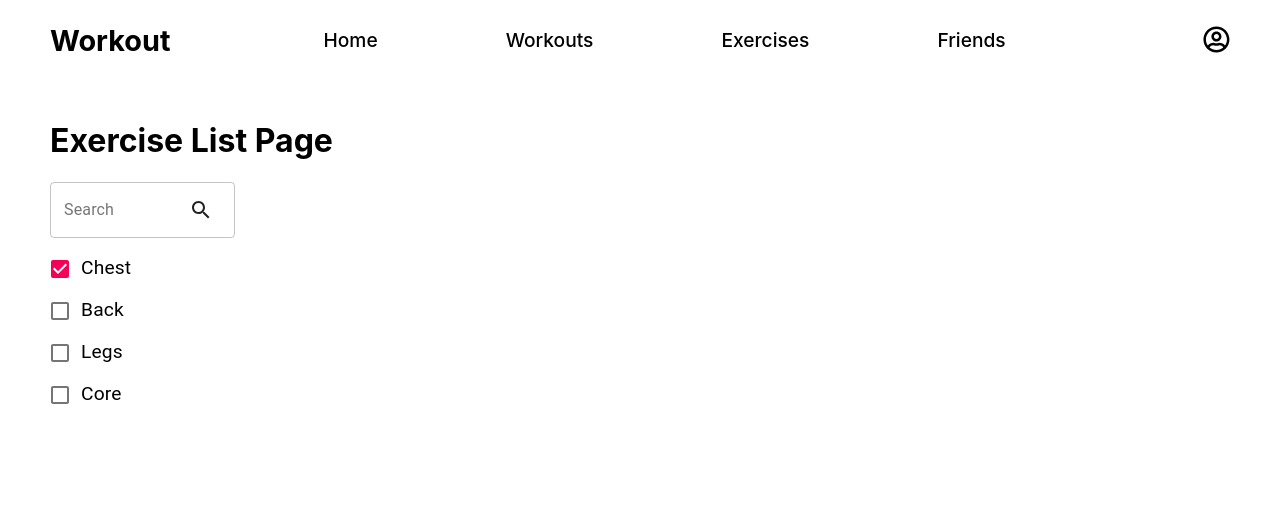
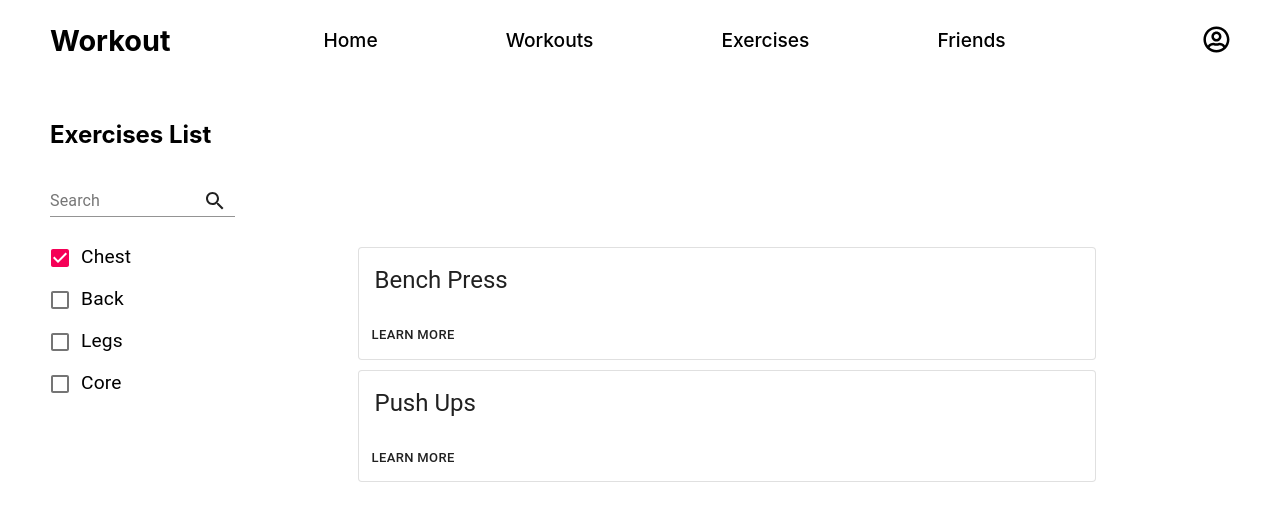
Before and after one commit to khaledelemam/WorkoutApp, a React (Create React App) app: page /ExerciseList in a window 1280 px wide. Both pictures are taken after a click on the label "Chest". Shown: the top 518 px of the page. Built offline with nearby package versions, Linux system fonts and the light colour scheme; the HTML template or start-up script is replaced by a standard one.

Commit message:
added exercise examples and cleaned layout

```diff
--- a/src/components/ExerciseList/index.css
+++ b/src/components/ExerciseList/index.css
@@ -1,10 +1,15 @@
 .screen{
     margin-left: 50px;
+
+
 }
 
 .search{
-  padding-bottom: 10px;
+  padding-bottom: 20px;
+
 }
+
+
 
 .MuiTextField-root{
     width: 15%;
@@ -14,3 +19,16 @@
 .label .MuiFormControlLabel-label{
     font-size: 1.2em;
   }
+
+
+  .grids{
+      margin-top: 10px;
+
+  }
+  .card{
+    background-color: #e6eeff;
+}
+
+.grid-align{
+    width: 60%;
+}
--- a/src/components/ExerciseList/index.js
+++ b/src/components/ExerciseList/index.js
@@ -7,27 +7,38 @@ import TextField from '@material-ui/core/TextField';
 import SearchIcon from '@material-ui/icons/Search';
 import InputAdornment from '@material-ui/core/InputAdornment';
 
+import {
+  Grid,
+  Typography,
+  Card,
+  CardContent,
+  CardActions,
+  Button
+} from "@material-ui/core";
+
 
 
 class ExerciseList extends React.Component{
+
+  constructor(props) {
+    super(props);
+    this.handleChange = this.handleChange.bind(this);
+    this.state = {checkedA: false,
+      checkedB: false,
+      checkedC: false,
+      checkedD: false};
+  }
+
+  handleChange(event) {
+
+    const target = event.target;
+    const value = target.type === 'checkbox' ? target.checked : target.value;
+    const name = target.name;
+    this.setState({[name]: value})
+
+  }
+
   render(){
-
-  const {checkedA,
-    checkedB,
-    checkedC,
-    checkedD,
-    handleChange} = this.props;
-
-
-  //   <TextField
-  //   className={classes.margin}
-  //   id="input-with-icon-textfield"
-  //   label="TextField"
-  //   InputProps={{
-  //     startAdornment: (
-  //       <InputAdornment position="start"> <SearchIcon /> </InputAdornment>),
-  //   }}
-  // />
 
     return (
       <div>
@@ -36,34 +47,184 @@ class ExerciseList extends React.Component{
        </div>
        <div className = 'screen'>
 
-        <h1>Exercise List Page</h1>
+        <h2>Exercises List </h2>
+
+        <Grid item  xs={12}>
         <form  className='search' noValidate autoComplete="off">
-        <TextField className='searchText'id="outlined-basic" label="Search" variant="outlined" InputProps={{
+        <TextField className='searchText'id="outlined-basic" label="Search"  InputProps={{
       endAdornment: (
         <InputAdornment > <SearchIcon /> </InputAdornment>),
     }} />
+
         </form>
+      </Grid>
+
+      <Grid container >
+
+      <Grid item xs={3} >
       <FormControlLabel className='label'
-        control={<Checkbox checked={checkedA} onChange={handleChange} name="checkedA"  />}
+        control={<Checkbox checked={this.state.checkedA} onChange={this.handleChange} name="checkedA"  />}
         label="Chest"
       />
       <br></br>
       <FormControlLabel className='label'
-        control={<Checkbox checked={checkedB} onChange={handleChange} name="checkedB" />}
+        control={<Checkbox checked={this.state.checkedB} onChange={this.handleChange} name="checkedB" />}
         label= 'Back'
       />
       <br></br>
       <FormControlLabel className='label'
-        control={<Checkbox checked={checkedC} onChange={handleChange} name="checkedC" />}
+        control={<Checkbox checked={this.state.checkedC} onChange={this.handleChange} name="checkedC" />}
         label= 'Legs'
       />
       <br></br>
       <FormControlLabel className='label'
-        control={<Checkbox checked={checkedD} onChange={handleChange} name="checkedD" />}
+        control={<Checkbox checked={this.state.checkedD} onChange={this.handleChange} name="checkedD" />}
         label= 'Core'
       />
+      </Grid>
 
-   </div>
+
+   <Grid className = "grid-align" >
+      {this.state.checkedA &&
+
+  <Grid item >
+    <Grid className = 'grids'>
+      <Card className = 'card' variant="outlined">
+        <CardContent >
+        <Typography variant="h5" component="h2">
+          Bench Press
+        </Typography>
+        </CardContent>
+        <CardActions>
+          <Button size="small">Learn More</Button>
+        </CardActions>
+      </Card>
+  </Grid>
+
+  <Grid className = 'grids'>
+      <Card className = 'card' variant="outlined">
+        <CardContent >
+        <Typography variant="h5" component="h2">
+          Push Ups
+        </Typography>
+        </CardContent>
+        <CardActions>
+          <Button size="small">Learn More</Button>
+        </CardActions>
+      </Card>
+  </Grid>
+  </Grid>
+
+}
+
+
+{this.state.checkedB &&
+
+    <Grid item >
+      <Grid className = 'grids'>
+        <Card className = 'card' variant="outlined">
+          <CardContent >
+          <Typography variant="h5" component="h2">
+            Barbell Rows
+          </Typography>
+          </CardContent>
+          <CardActions>
+            <Button size="small">Learn More</Button>
+          </CardActions>
+        </Card>
+    </Grid>
+
+
+    <Grid className = 'grids'>
+        <Card className = 'card' variant="outlined">
+          <CardContent >
+          <Typography variant="h5" component="h2">
+            Pull Ups
+          </Typography>
+          </CardContent>
+          <CardActions>
+            <Button size="small">Learn More</Button>
+          </CardActions>
+        </Card>
+    </Grid>
+    </Grid>
+
+
+  }
+
+{this.state.checkedC &&
+
+  <Grid item>
+    <Grid className = 'grids'>
+      <Card className = 'card' variant="outlined">
+        <CardContent >
+        <Typography variant="h5" component="h2">
+          Squats
+        </Typography>
+        </CardContent>
+        <CardActions>
+          <Button size="small">Learn More</Button>
+        </CardActions>
+      </Card>
+  </Grid>
+
+
+  <Grid className = 'grids'>
+      <Card className = 'card' variant="outlined">
+        <CardContent >
+        <Typography variant="h5" component="h2">
+          Lunges
+        </Typography>
+        </CardContent>
+        <CardActions>
+          <Button size="small">Learn More</Button>
+        </CardActions>
+      </Card>
+  </Grid>
+  </Grid>
+
+}
+
+{this.state.checkedD &&
+
+  <Grid item >
+    <Grid className = 'grids'>
+      <Card className = 'card' variant="outlined">
+        <CardContent >
+        <Typography variant="h5" component="h2">
+          Plank
+        </Typography>
+        </CardContent>
+        <CardActions>
+          <Button size="small">Learn More</Button>
+        </CardActions>
+      </Card>
+  </Grid>
+
+
+  <Grid className = 'grids'>
+      <Card className = 'card' variant="outlined">
+        <CardContent >
+        <Typography variant="h5" component="h2">
+          Crunch
+        </Typography>
+        </CardContent>
+        <CardActions>
+          <Button size="small">Learn More</Button>
+        </CardActions>
+      </Card>
+  </Grid>
+  </Grid>
+
+
+}
+</Grid>
+</Grid>
+
+
+</div>
+
+
    </div>
       );
     }
```
